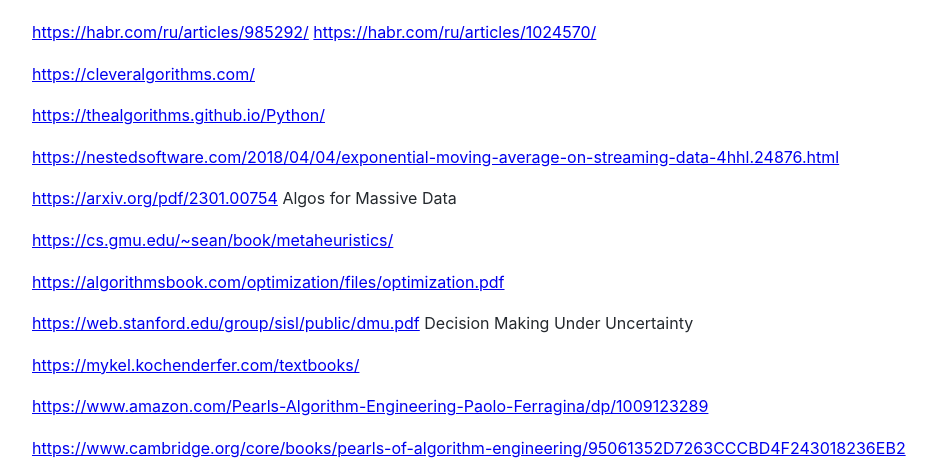
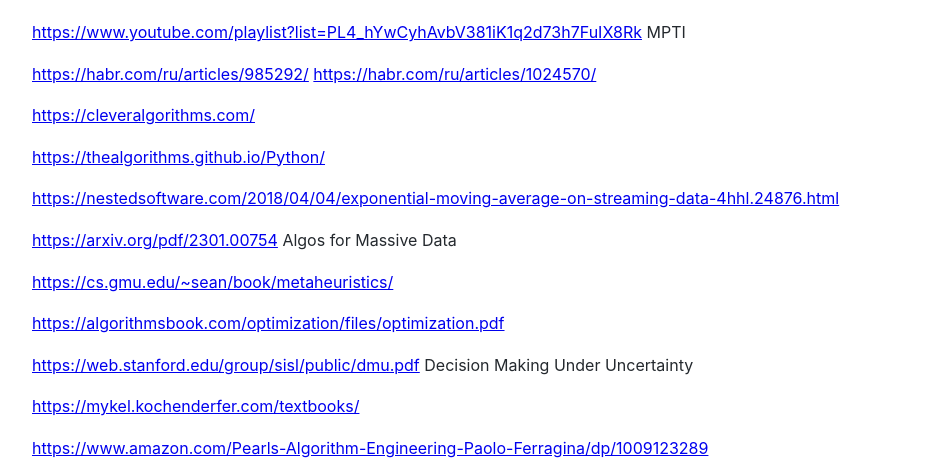
Before and after one commit to Michael-Lubinsky/michael-lubinsky.github.com, a Jekyll site: the page built from algo/algo.md, in a window 1280 px wide and 900 px high, cut to the strip 442-900 px from the top of the window. Shown: the whole strip, without its empty margins (158-1094 px from the left). Built offline with Jekyll 4.4.1, drawn with Linux system fonts in a browser that asks for light colours; our own code applies the rules of GitHub Pages for plain Markdown files.

Commit message:
Update algo.md

```diff
--- a/algo/algo.md
+++ b/algo/algo.md
@@ -12,6 +12,7 @@
 
 <img width="471" height="143" alt="image" src="https://github.com/user-attachments/assets/1bfe9d36-f93c-464b-afd1-217a9149eccc" />
 
+<https://www.youtube.com/playlist?list=PL4_hYwCyhAvbV381iK1q2d73h7FuIX8Rk> MPTI
 
 <https://habr.com/ru/articles/985292/>  <https://habr.com/ru/articles/1024570/>
 
```
